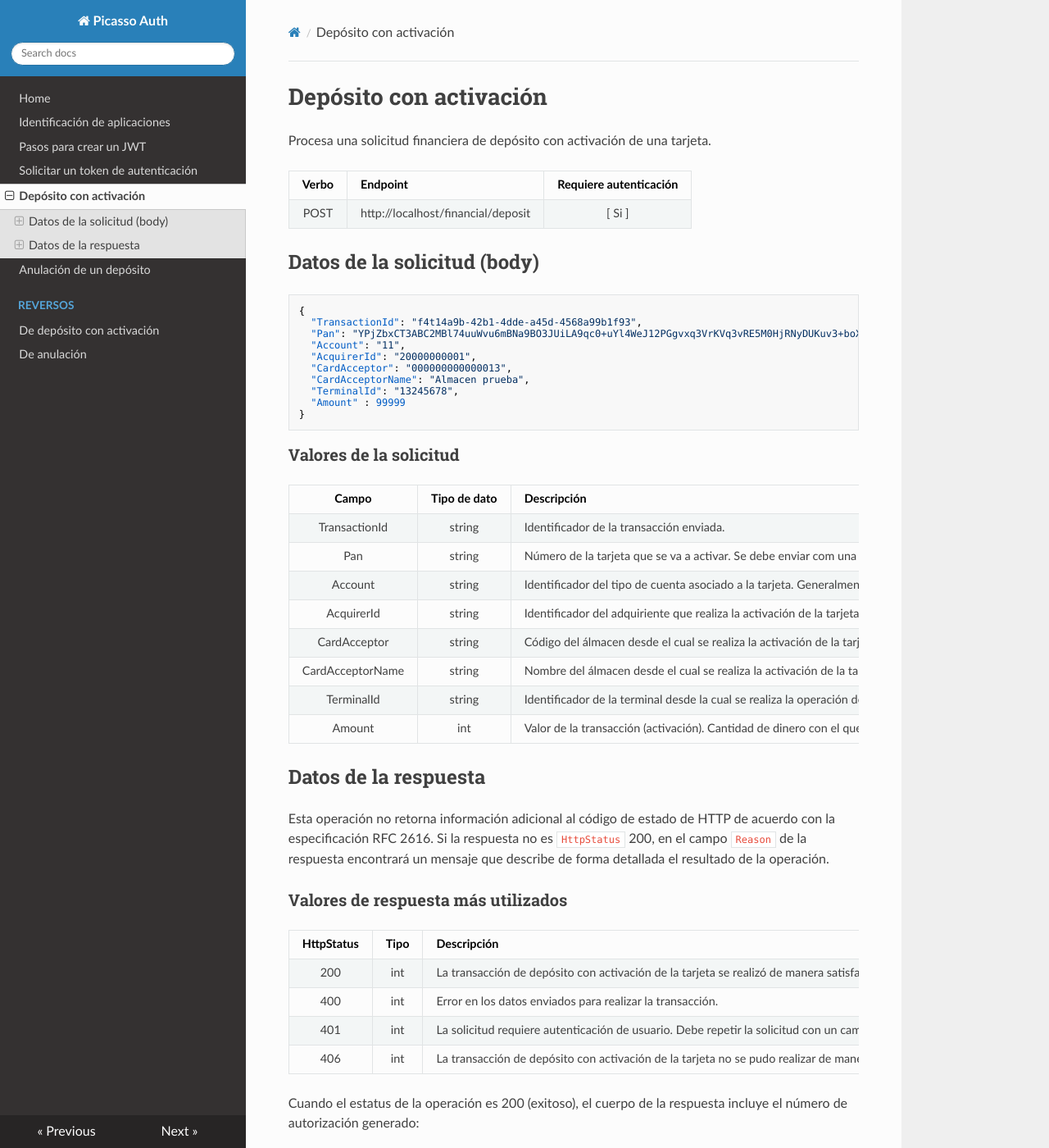
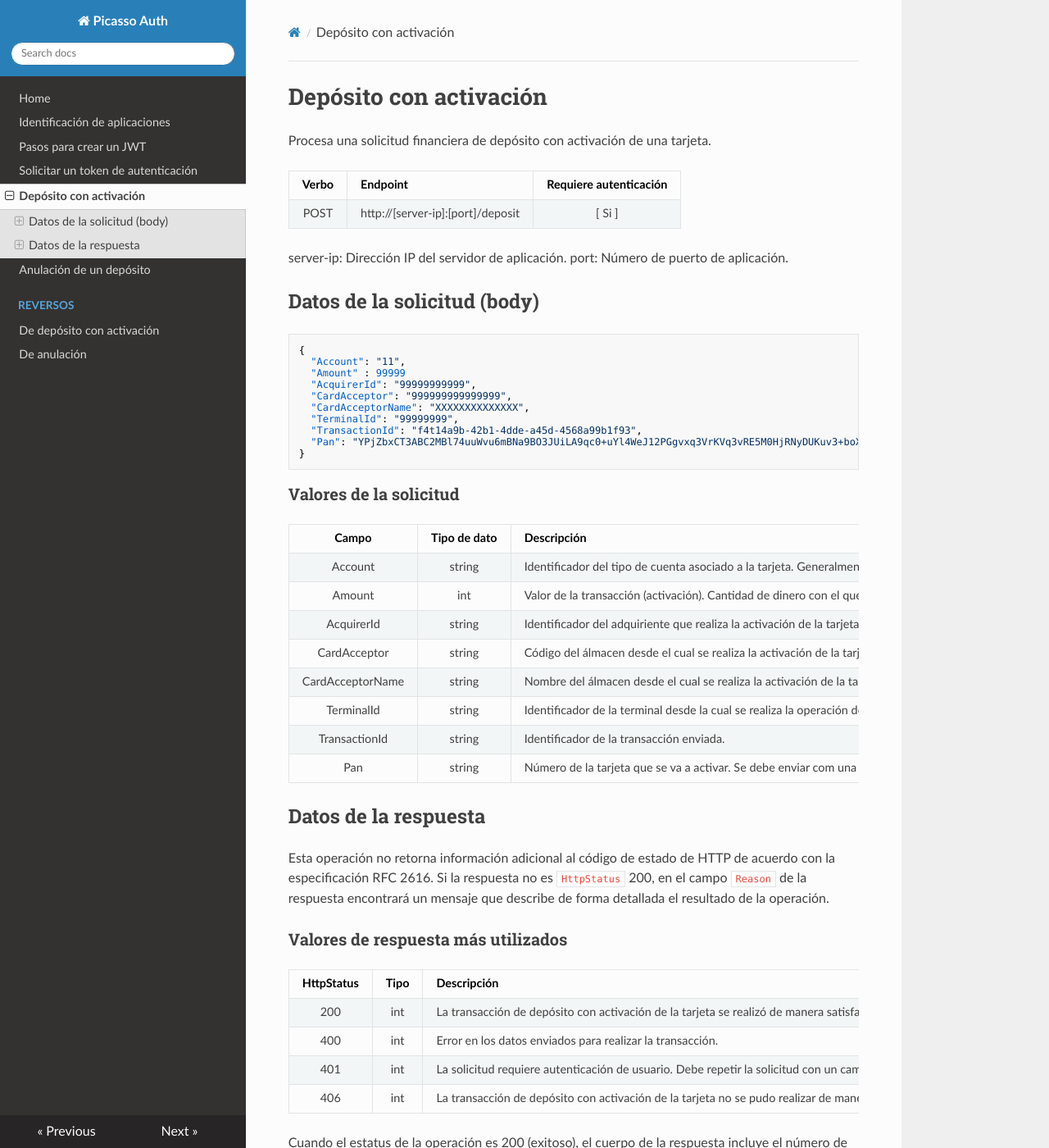
Before and after one commit to Picasso-api/Evertec-API, an MkDocs documentation site: the page built from docs/Deposit.md, in a window 1280 px wide and 1400 px high. Shown: the whole window at 82% size. Built offline with MkDocs 1.6.1, drawn with Linux system fonts in a browser that asks for light colours; nearby versions of some CDN libraries.

Commit message:
Update Deposit.md

````diff
--- a/docs/Deposit.md
+++ b/docs/Deposit.md
@@ -4,21 +4,23 @@ Procesa una solicitud financiera de depósito con activación de una tarjeta.
 
 | Verbo | Endpoint                                      | Requiere autenticación |
 | :---: | --------------------------------------------- | :--------------------: |
-| POST  | http://localhost/financial/deposit            |          [ Si ]        |
+| POST  | http://[server-ip]:[port]/deposit            |          [ Si ]        |
 
+server-ip: Dirección IP del servidor de aplicación.
+port: Número de puerto de aplicación.
 
 ## Datos de la solicitud (body)
 
 ```json
 {
+  "Account": "11",
+  "Amount" : 99999
+  "AcquirerId": "99999999999",
+  "CardAcceptor": "999999999999999",
+  "CardAcceptorName": "XXXXXXXXXXXXXX",
+  "TerminalId": "99999999",
   "TransactionId": "f4t14a9b-42b1-4dde-a45d-4568a99b1f93",
   "Pan": "YPjZbxCT3ABC2MBl74uuWvu6mBNa9BO3JUiLA9qc0+uYl4WeJ12PGgvxq3VrKVq3vRE5M0HjRNyDUKuv3+boXk1AvjLLXgB1nF1bGeZOg+ASx0euXajFE/4Kwg2bHF1QmlVakn6vZzDBanptkXIzAU9CrnCoEnrtuUgZmCwasiY=",
-  "Account": "11",
-  "AcquirerId": "20000000001",
-  "CardAcceptor": "000000000000013",
-  "CardAcceptorName": "Almacen prueba",
-  "TerminalId": "13245678",
-  "Amount" : 99999
 }
 ```
 
@@ -26,14 +28,14 @@ Procesa una solicitud financiera de depósito con activación de una tarjeta.
 
 Campo | Tipo de dato| Descripción | Requerido
 :---: | :----------:| ----------- | :-------:
-TransactionId | string |Identificador de la transacción enviada.| [Si]
-Pan | string | Número de la tarjeta que se va a activar. Se debe enviar com una cadena cifrada con certificado de confianza. | [ Si ]
 Account | string | Identificador del tipo de cuenta asociado a la tarjeta. Generalmente este valor lo debe "ingresar/seleccionar/establecer" el usuario y/o comercio en el punto de pago. Corresponde con una lista de valores predefinidos por Evertec Colombia. | [ Si ]
+Amount | int | Valor de la transacción (activación). Cantidad de dinero con el que se activa la tarjeta. | [ Si ]
 AcquirerId | string | Identificador del adquiriente que realiza la activación de la tarjeta. | [ Si ]
 CardAcceptor | string | Código del álmacen desde el cual se realiza la activación de la tarjeta. | [ Si ]
 CardAcceptorName | string | Nombre del álmacen desde el cual se realiza la activación de la tarjeta. | [ Si ]
-TerminalId | string | Identificador de la terminal desde la cual se realiza la operación de la activación de la tarjeta. Es un dato numérico de 8 caracteres. | [ Si ]
-Amount | int | Valor de la transacción (activación). Cantidad de dinero con el que se activa la tarjeta. | [ Si ]
+TerminalId | string | Identificador de la terminal desde la cual se realiza la operación de la activación de la tarjeta. Dato numérico de 8 dígitos. | [ Si ]
+TransactionId | string |Identificador de la transacción enviada.| [Si]
+Pan | string | Número de la tarjeta que se va a activar. Se debe enviar com una cadena cifrada con certificado de confianza. | [ Si ]
 
 ## Datos de la respuesta
 Esta operación no retorna información adicional al código de estado de HTTP de acuerdo con la especificación RFC 2616. Si la respuesta no es `HttpStatus` 200, en el campo `Reason` de la respuesta encontrará un mensaje que describe de forma detallada el resultado de la operación.
````
